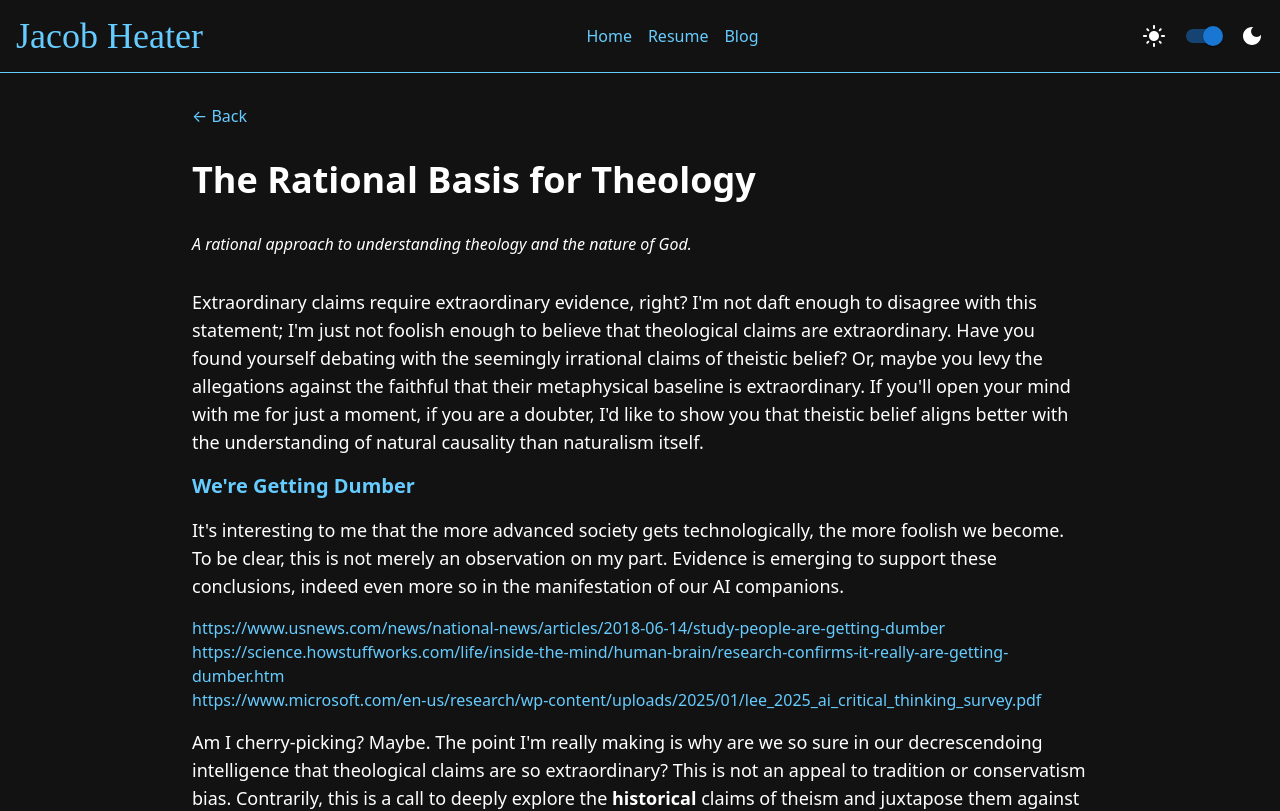
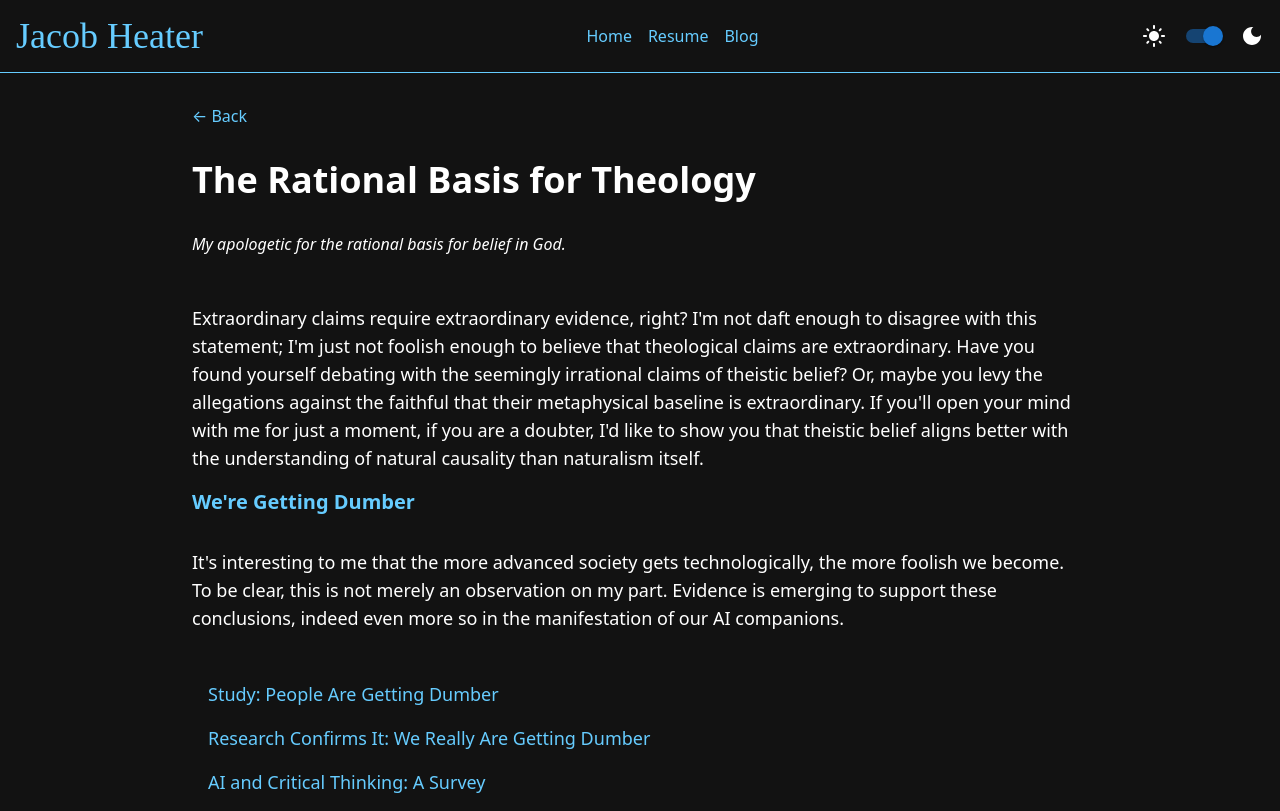
Before and after one commit to JacobHeater/jacobheater.github.io, a Next.js app: page /blog/theology/rational-theology in a window 1280 px wide. Shown: the top 811 px of the page. Built offline with nearby package versions, Linux system fonts and the light colour scheme; a web font is replaced by a local one.

Commit message:
feat: Enhance blog structure and content with improved entry handling and styling

```diff
--- a/public/blog/content/theology/rational-theology/content.md
+++ b/public/blog/content/theology/rational-theology/content.md
@@ -18,9 +18,11 @@ is not merely an observation on my part. Evidence is emerging
 to support these conclusions, indeed even more so in the
 manifestation of our AI companions.
 
-- [https://www.usnews.com/news/national-news/articles/2018-06-14/study-people-are-getting-dumber](https://www.usnews.com/news/national-news/articles/2018-06-14/study-people-are-getting-dumber)
-- [https://science.howstuffworks.com/life/inside-the-mind/human-brain/research-confirms-it-really-are-getting-dumber.htm](https://science.howstuffworks.com/life/inside-the-mind/human-brain/research-confirms-it-really-are-getting-dumber.htm)
-- [https://www.microsoft.com/en-us/research/wp-content/uploads/2025/01/lee_2025_ai_critical_thinking_survey.pdf](https://www.microsoft.com/en-us/research/wp-content/uploads/2025/01/lee_2025_ai_critical_thinking_survey.pdf)
+- [Study: People Are Getting Dumber](https://www.usnews.com/news/national-news/articles/2018-06-14/study-people-are-getting-dumber)
+
+- [Research Confirms It: We Really Are Getting Dumber](https://science.howstuffworks.com/life/inside-the-mind/human-brain/research-confirms-it-really-are-getting-dumber.htm)
+
+- [AI and Critical Thinking: A Survey](https://www.microsoft.com/en-us/research/wp-content/uploads/2025/01/lee_2025_ai_critical_thinking_survey.pdf)
 
 Am I cherry-picking? Maybe. The point I'm really making
 is why are we so sure in our decrescendoing intelligence
--- a/src/app/blog/components/blog-renderer.tsx
+++ b/src/app/blog/components/blog-renderer.tsx
@@ -46,7 +46,7 @@ export function BlogRenderer({ blog, className, subTree }: BlogRendererProps) {
   return (
     <>
       <HtmlTitle title={`Blog | ${blog.title}`} />
-      <div className={`w-[85vw] md:w-[70vw] l:w-[70vw] mx-auto ${className}`}>
+      <div className={`w-[90vw] md:w-[70vw] l:w-[70vw] mx-auto ${className}`}>
         <div className="py-8 flex items-center">
           <Link
             href="#"
@@ -58,7 +58,7 @@ export function BlogRenderer({ blog, className, subTree }: BlogRendererProps) {
         </div>
         <div className="text-4xl font-bold mb-8">{blog.title}</div>
         {blog.description && <p className="mb-8 italic">{blog.description}</p>}
-        <div className="prose">
+        <div className="prose flex flex-col break-words">
           {content === null ? (
             <div className="flex justify-center items-center">
               <CircularProgress />
@@ -82,6 +82,20 @@ export function BlogRenderer({ blog, className, subTree }: BlogRendererProps) {
                   <h2
                     {...props}
                     className="text-xl font-bold mb-4"
+                    style={{ color: 'var(--primary)' }}
+                  />
+                ),
+                ul: ({ ...props }) => (
+                  <ul
+                    {...props}
+                    className="list-none list-inside pl-4 my-4"
+                    style={{ color: 'var(--primary)' }}
+                  />
+                ),
+                li: ({ ...props }) => (
+                  <li
+                    {...props}
+                    className="text-lg my-4"
                     style={{ color: 'var(--primary)' }}
                   />
                 ),
--- a/src/app/blog/components/blog-tree-renderer.tsx
+++ b/src/app/blog/components/blog-tree-renderer.tsx
@@ -63,25 +63,16 @@ export function renderTree(
               className="text-primary hover:underline flex items-center"
             >
               <span className="text-lg font-bold break-words">
-                {entry.displayText}
+                {entry.blogEntry.title}
               </span>
-              {(() => {
-                if (entry.date) {
-                  return (
-                    <>
               <span className="mx-2">|</span>
               <span className="whitespace-nowrap">
-                        {entry.date?.toLocaleDateString('en-US', {
+                {entry.blogEntry.date.toLocaleDateString('en-US', {
                   year: 'numeric',
                   month: '2-digit',
                   day: '2-digit',
                 })}
               </span>
-                    </>
-                  );
-                }
-                return null;
-              })()}
             </Link>
             {entry.subentries &&
               renderTree(entry.subentries, level + 1, fullPath)}
--- a/src/app/blog/models/blog-map.ts
+++ b/src/app/blog/models/blog-map.ts
@@ -1,24 +1,26 @@
+import { confessionEntry } from "../theology/believers-confession/page";
+import { theologyEntry } from "../theology/page";
+import { rationalTheologyEntry } from "../theology/rational-theology/page";
+import { BlogEntry } from "./blog-entry";
+
 export interface BlogMapEntry {
   url: string;
-  displayText: string;
+  blogEntry: BlogEntry;
   subentries?: BlogMapEntry[];
-  date?: Date;
 }
 
 export const blogMap: Array<BlogMapEntry> = [
   {
     url: '/theology',
-    displayText: 'Theology',
+    blogEntry: theologyEntry(),
     subentries: [
       {
         url: '/believers-confession',
-        displayText: "Believer's Confession",
-        date: new Date('05/02/2025'),
+        blogEntry: confessionEntry()
       },
       {
         url: '/rational-theology',
-        displayText: 'The Rational Basis for Theology',
-        date: new Date('05/07/2025'),
+        blogEntry: rationalTheologyEntry()
       }
     ],
   },
--- a/src/app/blog/theology/believers-confession/page.tsx
+++ b/src/app/blog/theology/believers-confession/page.tsx
@@ -4,10 +4,10 @@ import { BlogRenderer } from '../../components/blog-renderer';
 import { BlogEntry } from '../../models/blog-entry';
 
 export default function BelieversConfession() {
-  return <BlogRenderer blog={getBlogEntry()} />;
+  return <BlogRenderer blog={confessionEntry()} />;
 }
 
-function getBlogEntry(): BlogEntry {
+export function confessionEntry(): BlogEntry {
   return {
     date: new Date('05/02/2025'),
     title: "Believer's Confession",
--- a/src/app/blog/theology/page.tsx
+++ b/src/app/blog/theology/page.tsx
@@ -8,13 +8,13 @@ import { BlogRenderer } from '../components/blog-renderer';
 export default function TheologyBlogHome() {
   return (
     <BlogRenderer
-      blog={createBlogEntry()}
+      blog={theologyEntry()}
       subTree={renderScopedTree(blogMap, 'theology')}
     />
   );
 }
 
-function createBlogEntry(): BlogEntry {
+export function theologyEntry(): BlogEntry {
   return {
     date: new Date('2025-05-02'),
     title: 'Theology',
--- a/src/app/blog/theology/rational-theology/page.tsx
+++ b/src/app/blog/theology/rational-theology/page.tsx
@@ -3,16 +3,25 @@
 import { BlogRenderer } from '../../components/blog-renderer';
 import { BlogEntry } from '../../models/blog-entry';
 
-export default function BelieversConfession() {
-  return <BlogRenderer blog={getBlogEntry()} />;
+export default function RationalTheology() {
+  return <BlogRenderer blog={rationalTheologyEntry()} />;
 }
 
-function getBlogEntry(): BlogEntry {
+export function rationalTheologyEntry(): BlogEntry {
   return {
-    date: new Date('05/02/2025'),
-    title: "The Rational Basis for Theology",
-    description: 'A rational approach to understanding theology and the nature of God.',
+    date: new Date('05/07/2025'),
+    title: 'The Rational Basis for Theology',
+    description: 'My apologetic for the rational basis for belief in God.',
     contentPath: '/blog/content/theology/rational-theology/content.md',
-    tags: ['theology', 'faith', 'truth', 'belief', 'knowledge', 'philosophy'],
+    tags: [
+      'theology',
+      'faith',
+      'truth',
+      'belief',
+      'knowledge',
+      'philosophy',
+      'christianity',
+      'aplogetics',
+    ],
   };
 }
```
Lines whose indentation alone changed are shown as unchanged.
